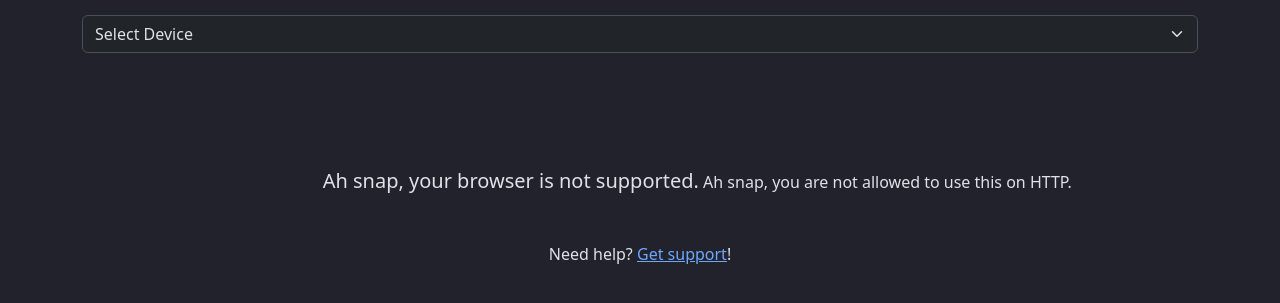
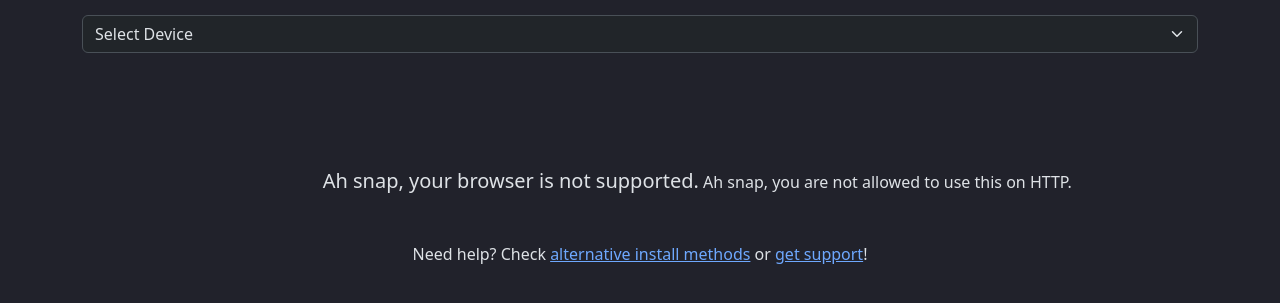
Before and after one commit to ByteWelder/TactilityWebInstaller, a website built with webpack: page docs/index.html in a window 1280 px wide. Shown: the part 67-370 px from the top of the page. Built offline with nearby package versions, Linux system fonts and the light colour scheme.

Commit message:
Add "alternative install methods" link

```diff
--- a/docs/index.html
+++ b/docs/index.html
@@ -42,7 +42,7 @@
       </esp-web-install-button>
 
       <div class="container text-center" style="margin-top:20pt;">
-        Need help? <a href="https://tactility.one/#/support" target="_blank">Get support</a>!
+        Need help? Check <a href="https://tactility.one/#/installing">alternative install methods</a> or <a href="https://tactility.one/#/support" target="_blank">get support</a>!
       </div>
     </div>
   </section>
```
Also changed, not shown: src/index.html (+1 -1 lines).
